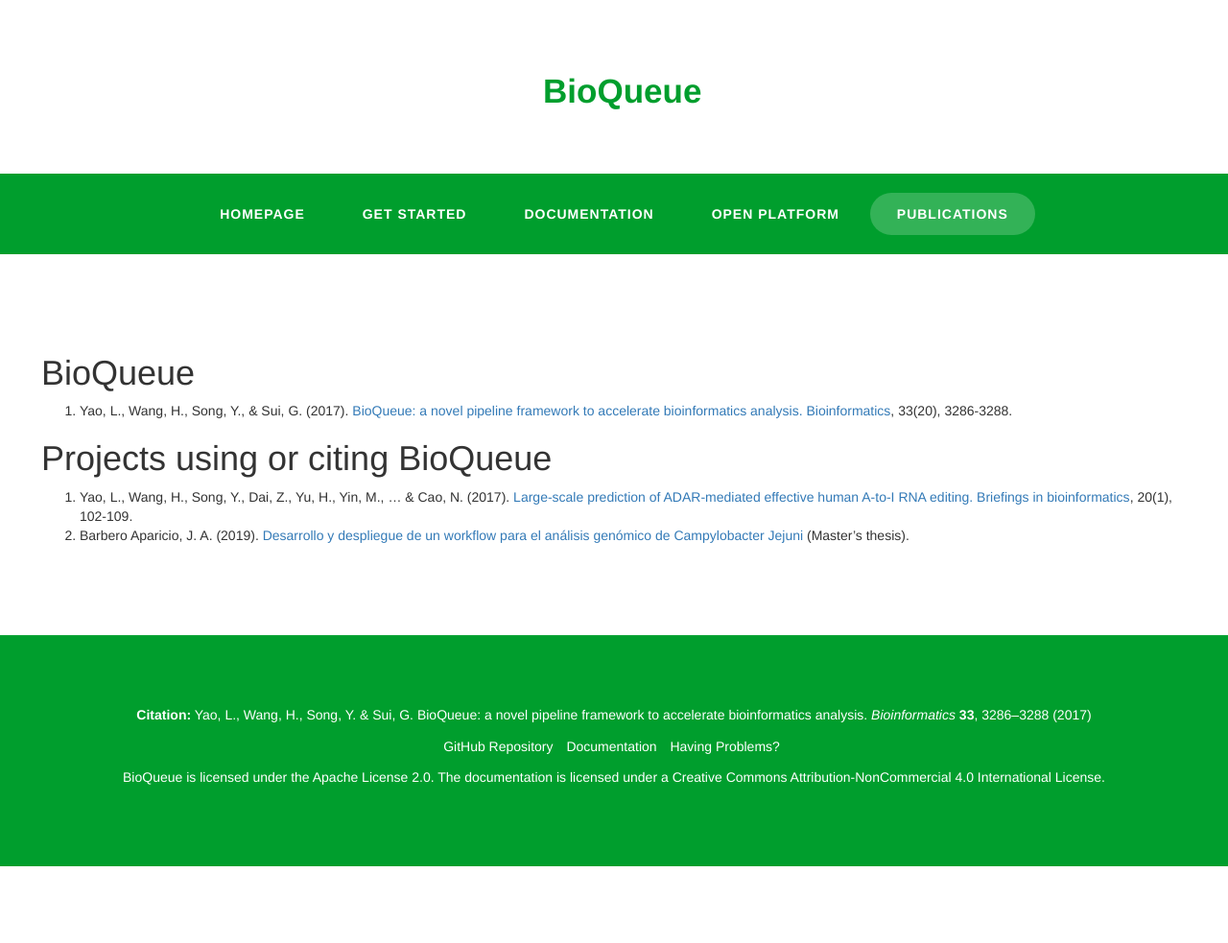
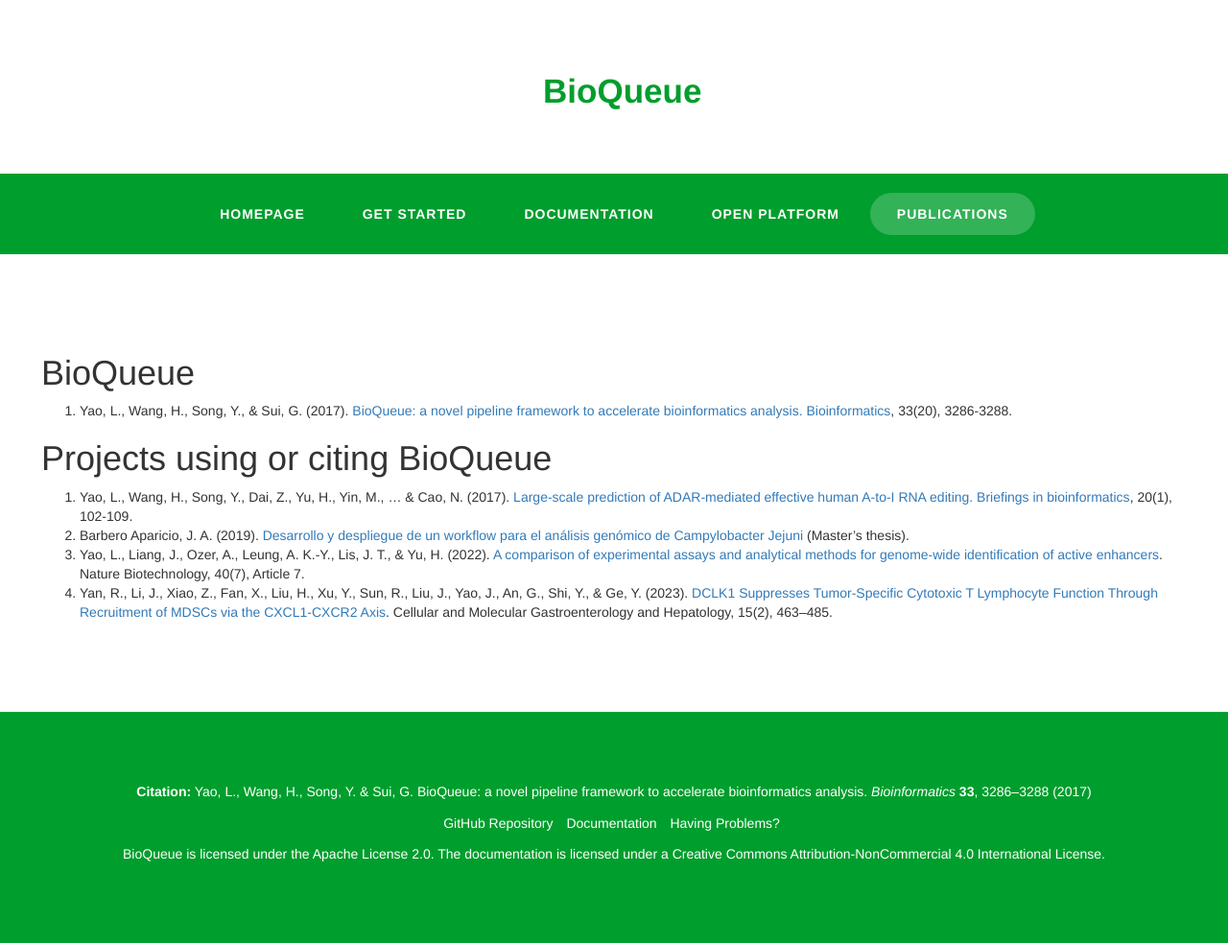
Before and after one commit to BioQueue/bioqueue.github.io, a Jekyll site: the page built from publication.md, in a window 1280 px wide. Shown: the whole page at 96% size. Built offline with Jekyll 4.4.1, drawn with Linux system fonts in a browser that asks for light colours; our own code applies the rules of GitHub Pages for plain Markdown files; before the commit the page ends 903 px from its top, so only the background shows below that.

Commit message:
Update publication.md

```diff
--- a/publication.md
+++ b/publication.md
@@ -4,3 +4,5 @@
 # Projects using or citing BioQueue
 1. Yao, L., Wang, H., Song, Y., Dai, Z., Yu, H., Yin, M., ... & Cao, N. (2017). [Large-scale prediction of ADAR-mediated effective human A-to-I RNA editing. Briefings in bioinformatics](//doi.org/10.1093/bib/bbx092), 20(1), 102-109.
 2. Barbero Aparicio, J. A. (2019). [Desarrollo y despliegue de un workflow para el análisis genómico de Campylobacter Jejuni](https://repositorio.uam.es/handle/10486/687147) (Master's thesis).
+3. Yao, L., Liang, J., Ozer, A., Leung, A. K.-Y., Lis, J. T., & Yu, H. (2022). [A comparison of experimental assays and analytical methods for genome-wide identification of active enhancers](https://doi.org/10.1038/s41587-022-01211-7). Nature Biotechnology, 40(7), Article 7.
+4. Yan, R., Li, J., Xiao, Z., Fan, X., Liu, H., Xu, Y., Sun, R., Liu, J., Yao, J., An, G., Shi, Y., & Ge, Y. (2023). [DCLK1 Suppresses Tumor-Specific Cytotoxic T Lymphocyte Function Through Recruitment of MDSCs via the CXCL1-CXCR2 Axis](https://doi.org/10.1016/j.jcmgh.2022.10.013). Cellular and Molecular Gastroenterology and Hepatology, 15(2), 463–485.
```
